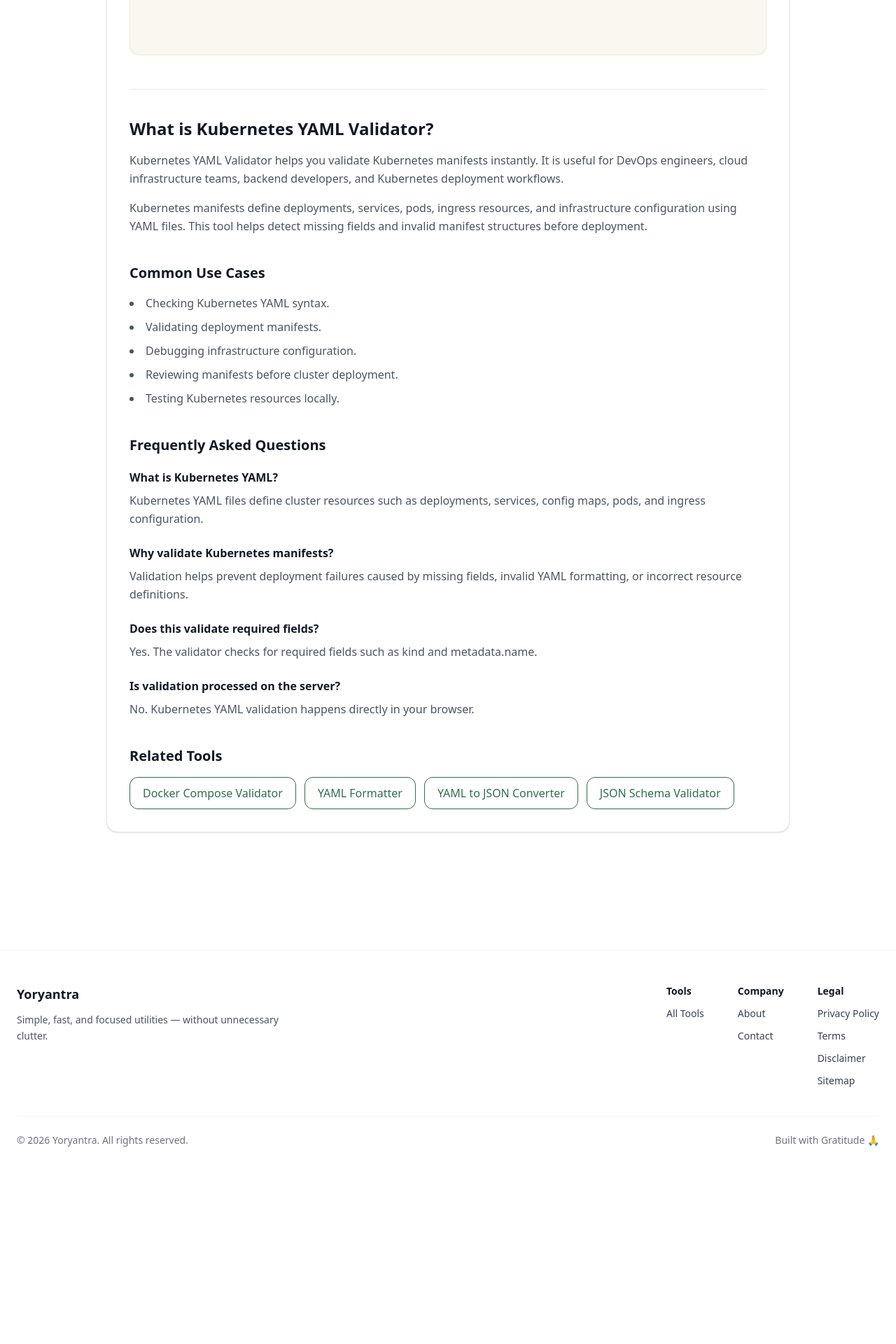
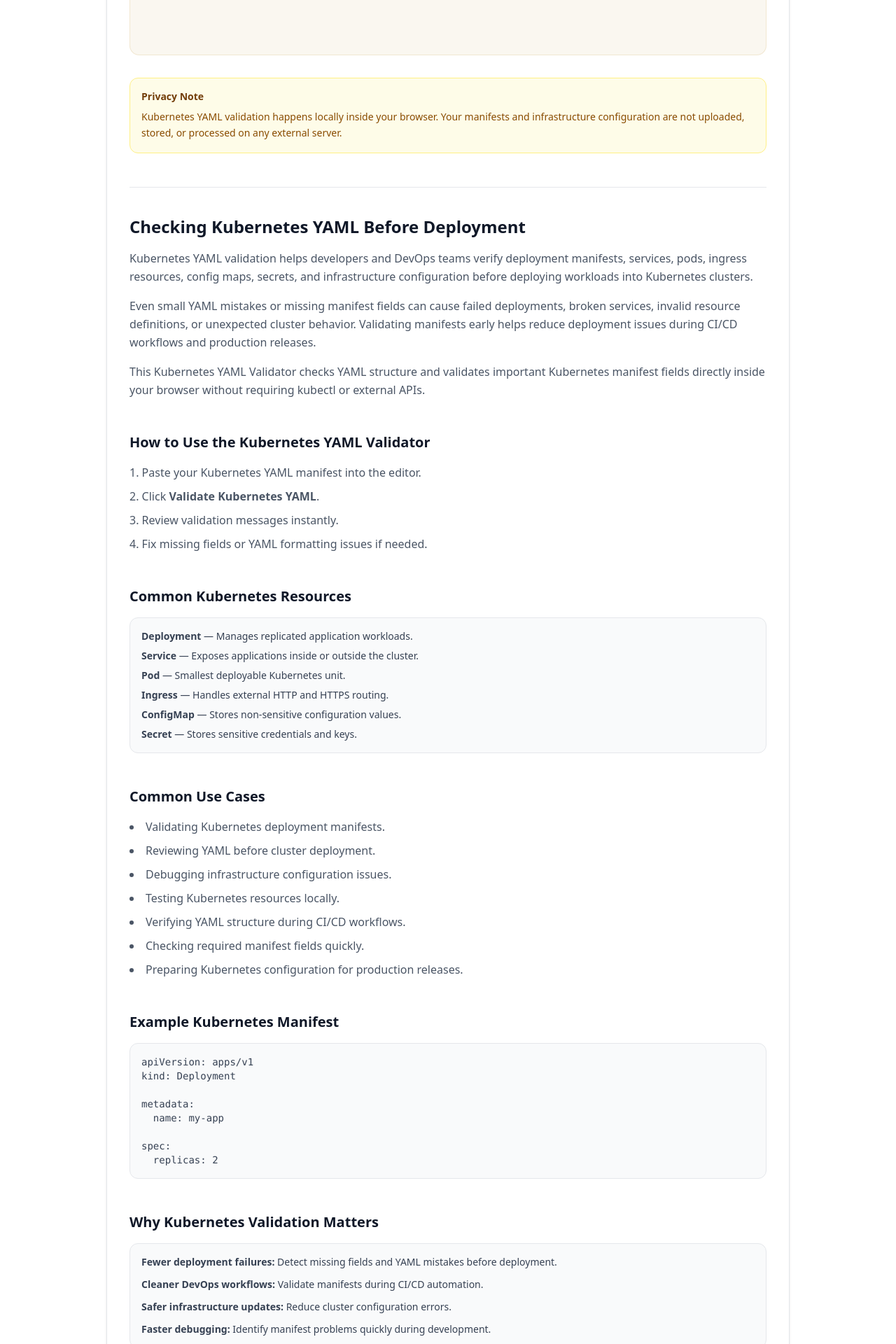
Before and after one commit to vaarunsonawwane-ops/yoryantra-new, a Next.js app: page /tools/kubernetes-yaml-validator in a window 1280 px wide. Shown: the part 960-2880 px from the top of the page at 70% size. Before the commit the page ends 2647 px from the top, so only its background shows below. Built offline with nearby package versions, Linux system fonts and the light colour scheme.

Commit message:
Kubernetes YAML Validator SEO update

```diff
--- a/app/tools/kubernetes-yaml-validator/ToolClient.tsx
+++ b/app/tools/kubernetes-yaml-validator/ToolClient.tsx
@@ -6,11 +6,17 @@ import yaml from "js-yaml";
 import ToolShell from "@/app/components/ToolShell";
 
 export default function ToolClient() {
-  const [input, setInput] = useState("");
-  const [output, setOutput] = useState("");
-  const [error, setError] = useState("");
+  const [input, setInput] =
+    useState("");
 
-  const validateKubernetesYaml = () => {
+  const [output, setOutput] =
+    useState("");
+
+  const [error, setError] =
+    useState("");
+
+  const validateKubernetesYaml =
+    () => {
       try {
         if (!input.trim()) {
           setError(
@@ -21,7 +27,8 @@ export default function ToolClient() {
           return;
         }
 
-      const parsed = yaml.load(input) as any;
+        const parsed =
+          yaml.load(input) as any;
 
         if (!parsed.kind) {
           setOutput(
@@ -32,7 +39,9 @@ export default function ToolClient() {
           return;
         }
 
-      if (!parsed.metadata?.name) {
+        if (
+          !parsed.metadata?.name
+        ) {
           setOutput(
             "Invalid Kubernetes manifest. Missing metadata.name field."
           );
@@ -75,7 +84,9 @@ export default function ToolClient() {
         <textarea
           value={input}
           onChange={(e) =>
-            setInput(e.target.value)
+            setInput(
+              e.target.value
+            )
           }
           placeholder={`apiVersion: apps/v1
 kind: Deployment
@@ -89,7 +100,9 @@ metadata:
       {/* ACTIONS */}
       <div className="mt-5 flex flex-wrap gap-3">
         <button
-          onClick={validateKubernetesYaml}
+          onClick={
+            validateKubernetesYaml
+          }
           className="yoryantra-btn"
         >
           Validate Kubernetes YAML
@@ -105,7 +118,7 @@ metadata:
 
       {/* ERROR */}
       {error && (
-        <div className="mt-6 rounded-xl border border-red-200 bg-red-50 p-4 text-sm text-red-700">
+        <div className="mt-6 rounded-xl border border-red-200 bg-red-50 p-4 text-sm text-red-700 overflow-auto">
           {error}
         </div>
       )}
@@ -120,7 +133,9 @@ metadata:
           {output && (
             <button
               onClick={() =>
-                navigator.clipboard.writeText(output)
+                navigator.clipboard.writeText(
+                  output
+                )
               }
               className="yoryantra-btn-outline text-sm"
             >
@@ -135,20 +150,107 @@ metadata:
         </div>
       </div>
 
+      {/* PRIVACY */}
+      <div className="mt-8 rounded-xl border border-yellow-200 bg-yellow-50 p-4">
+        <h3 className="text-sm font-semibold text-yellow-900">
+          Privacy Note
+        </h3>
+
+        <p className="mt-2 text-sm leading-relaxed text-yellow-800">
+          Kubernetes YAML validation happens locally inside your browser. Your
+          manifests and infrastructure configuration are not uploaded, stored,
+          or processed on any external server.
+        </p>
+      </div>
+
       {/* SEO CONTENT */}
-      <section className="mt-12 border-t border-gray-200 pt-10 space-y-10">
+      <section className="mt-12 border-t border-gray-200 pt-10 space-y-12">
         <div>
           <h2 className="text-2xl font-semibold text-gray-900">
-            What is Kubernetes YAML Validator?
+            Checking Kubernetes YAML Before Deployment
           </h2>
 
           <p className="mt-4 text-gray-600 leading-relaxed">
-            Kubernetes YAML Validator helps you validate Kubernetes manifests instantly. It is useful for DevOps engineers, cloud infrastructure teams, backend developers, and Kubernetes deployment workflows.
+            Kubernetes YAML validation helps developers and DevOps teams verify
+            deployment manifests, services, pods, ingress resources, config
+            maps, secrets, and infrastructure configuration before deploying
+            workloads into Kubernetes clusters.
           </p>
 
           <p className="mt-4 text-gray-600 leading-relaxed">
-            Kubernetes manifests define deployments, services, pods, ingress resources, and infrastructure configuration using YAML files. This tool helps detect missing fields and invalid manifest structures before deployment.
+            Even small YAML mistakes or missing manifest fields can cause failed
+            deployments, broken services, invalid resource definitions, or
+            unexpected cluster behavior. Validating manifests early helps reduce
+            deployment issues during CI/CD workflows and production releases.
           </p>
+
+          <p className="mt-4 text-gray-600 leading-relaxed">
+            This Kubernetes YAML Validator checks YAML structure and validates
+            important Kubernetes manifest fields directly inside your browser
+            without requiring kubectl or external APIs.
+          </p>
+        </div>
+
+        <div>
+          <h2 className="text-xl font-semibold text-gray-900">
+            How to Use the Kubernetes YAML Validator
+          </h2>
+
+          <ol className="mt-4 list-decimal list-inside space-y-2 text-gray-600 leading-relaxed">
+            <li>
+              Paste your Kubernetes YAML manifest into the editor.
+            </li>
+
+            <li>
+              Click <strong>Validate Kubernetes YAML</strong>.
+            </li>
+
+            <li>
+              Review validation messages instantly.
+            </li>
+
+            <li>
+              Fix missing fields or YAML formatting issues if needed.
+            </li>
+          </ol>
+        </div>
+
+        <div>
+          <h2 className="text-xl font-semibold text-gray-900">
+            Common Kubernetes Resources
+          </h2>
+
+          <div className="mt-4 rounded-xl border border-gray-200 bg-gray-50 p-4 text-sm text-gray-700">
+            <ul className="space-y-2">
+              <li>
+                <strong>Deployment</strong> — Manages replicated application
+                workloads.
+              </li>
+
+              <li>
+                <strong>Service</strong> — Exposes applications inside or
+                outside the cluster.
+              </li>
+
+              <li>
+                <strong>Pod</strong> — Smallest deployable Kubernetes unit.
+              </li>
+
+              <li>
+                <strong>Ingress</strong> — Handles external HTTP and HTTPS
+                routing.
+              </li>
+
+              <li>
+                <strong>ConfigMap</strong> — Stores non-sensitive configuration
+                values.
+              </li>
+
+              <li>
+                <strong>Secret</strong> — Stores sensitive credentials and keys.
+              </li>
+            </ul>
+          </div>
         </div>
 
         <div>
@@ -157,12 +259,83 @@ metadata:
           </h2>
 
           <ul className="mt-4 list-disc list-inside space-y-2 text-gray-600 leading-relaxed">
-            <li>Checking Kubernetes YAML syntax.</li>
-            <li>Validating deployment manifests.</li>
-            <li>Debugging infrastructure configuration.</li>
-            <li>Reviewing manifests before cluster deployment.</li>
-            <li>Testing Kubernetes resources locally.</li>
+            <li>
+              Validating Kubernetes deployment manifests.
+            </li>
+
+            <li>
+              Reviewing YAML before cluster deployment.
+            </li>
+
+            <li>
+              Debugging infrastructure configuration issues.
+            </li>
+
+            <li>
+              Testing Kubernetes resources locally.
+            </li>
+
+            <li>
+              Verifying YAML structure during CI/CD workflows.
+            </li>
+
+            <li>
+              Checking required manifest fields quickly.
+            </li>
+
+            <li>
+              Preparing Kubernetes configuration for production releases.
+            </li>
           </ul>
+        </div>
+
+        <div>
+          <h2 className="text-xl font-semibold text-gray-900">
+            Example Kubernetes Manifest
+          </h2>
+
+          <div className="mt-4 rounded-xl border border-gray-200 bg-gray-50 p-4 text-sm text-gray-700 overflow-auto">
+            <pre className="whitespace-pre-wrap break-words">
+{`apiVersion: apps/v1
+kind: Deployment
+
+metadata:
+  name: my-app
+
+spec:
+  replicas: 2`}
+            </pre>
+          </div>
+        </div>
+
+        <div>
+          <h2 className="text-xl font-semibold text-gray-900">
+            Why Kubernetes Validation Matters
+          </h2>
+
+          <div className="mt-4 rounded-xl border border-gray-200 bg-gray-50 p-4 text-sm text-gray-700">
+            <ul className="space-y-3">
+              <li>
+                <strong>Fewer deployment failures:</strong> Detect missing
+                fields and YAML mistakes before deployment.
+              </li>
+
+              <li>
+                <strong>Cleaner DevOps workflows:</strong> Validate manifests
+                during CI/CD automation.
+              </li>
+
+              <li>
+                <strong>Safer infrastructure updates:</strong> Reduce cluster
+                configuration errors.
+              </li>
+
+              <li>
+                <strong>Faster debugging:</strong> Identify manifest problems
+                quickly during development.
+              </li>
+            </ul>
+          </div>
         </div>
 
         <div>
@@ -177,7 +350,9 @@ metadata:
               </h3>
 
               <p className="mt-2 text-gray-600 leading-relaxed">
-                Kubernetes YAML files define cluster resources such as deployments, services, config maps, pods, and ingress configuration.
+                Kubernetes YAML files define cluster resources such as
+                deployments, services, pods, ingress rules, and infrastructure
+                configuration.
               </p>
             </div>
 
@@ -187,17 +362,31 @@ metadata:
               </h3>
 
               <p className="mt-2 text-gray-600 leading-relaxed">
-                Validation helps prevent deployment failures caused by missing fields, invalid YAML formatting, or incorrect resource definitions.
+                Validation helps prevent deployment failures caused by missing
+                fields, invalid YAML formatting, or incorrect resource
+                definitions.
               </p>
             </div>
 
             <div>
               <h3 className="font-semibold text-gray-900">
-                Does this validate required fields?
+                Does this tool validate required fields?
               </h3>
 
               <p className="mt-2 text-gray-600 leading-relaxed">
-                Yes. The validator checks for required fields such as kind and metadata.name.
+                Yes. The validator checks for important fields such as kind and
+                metadata.name.
+              </p>
+            </div>
+
+            <div>
+              <h3 className="font-semibold text-gray-900">
+                Is this useful for Kubernetes CI/CD workflows?
+              </h3>
+
+              <p className="mt-2 text-gray-600 leading-relaxed">
+                Yes. Kubernetes YAML validation is commonly used before
+                deployments and infrastructure automation workflows.
               </p>
             </div>
 
@@ -207,7 +396,8 @@ metadata:
               </h3>
 
               <p className="mt-2 text-gray-600 leading-relaxed">
-                No. Kubernetes YAML validation happens directly in your browser.
+                No. Kubernetes YAML validation happens entirely inside your
+                browser.
               </p>
             </div>
           </div>
@@ -217,6 +407,12 @@ metadata:
           <h2 className="text-xl font-semibold text-gray-900">
             Related Tools
           </h2>
+
+          <p className="mt-3 text-gray-600 leading-relaxed">
+            Kubernetes YAML validation often connects with DevOps workflows,
+            cloud infrastructure management, Docker deployments, structured data
+            formatting, and automation systems.
+          </p>
 
           <div className="mt-4 flex flex-wrap gap-3">
             <Link
@@ -246,6 +442,13 @@ metadata:
             >
               JSON Schema Validator
             </Link>
+
+            <Link
+              href="/tools/json-to-yaml-converter"
+              className="yoryantra-btn-outline"
+            >
+              JSON to YAML Converter
+            </Link>
           </div>
         </div>
       </section>
```
Lines whose indentation alone changed are shown as unchanged.
